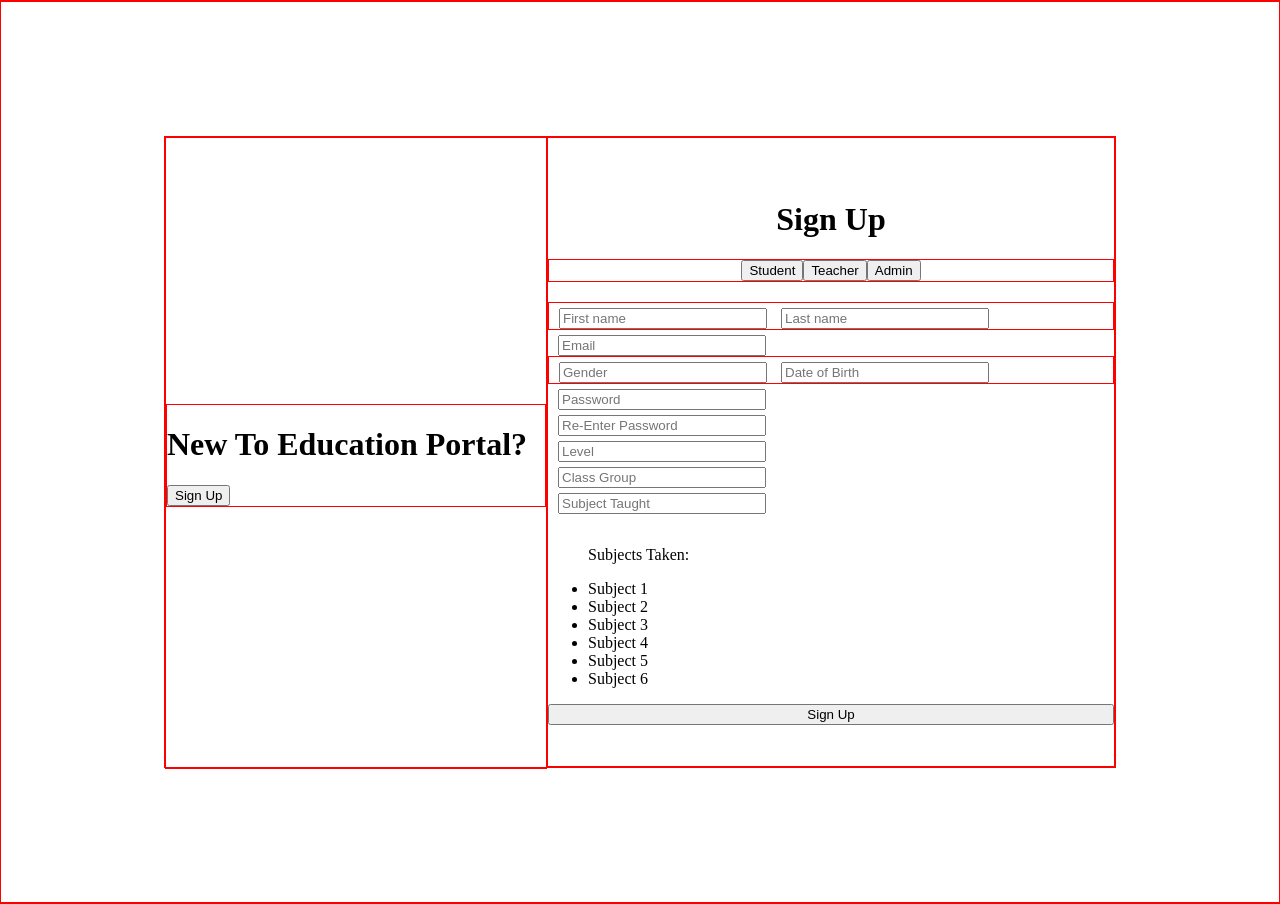
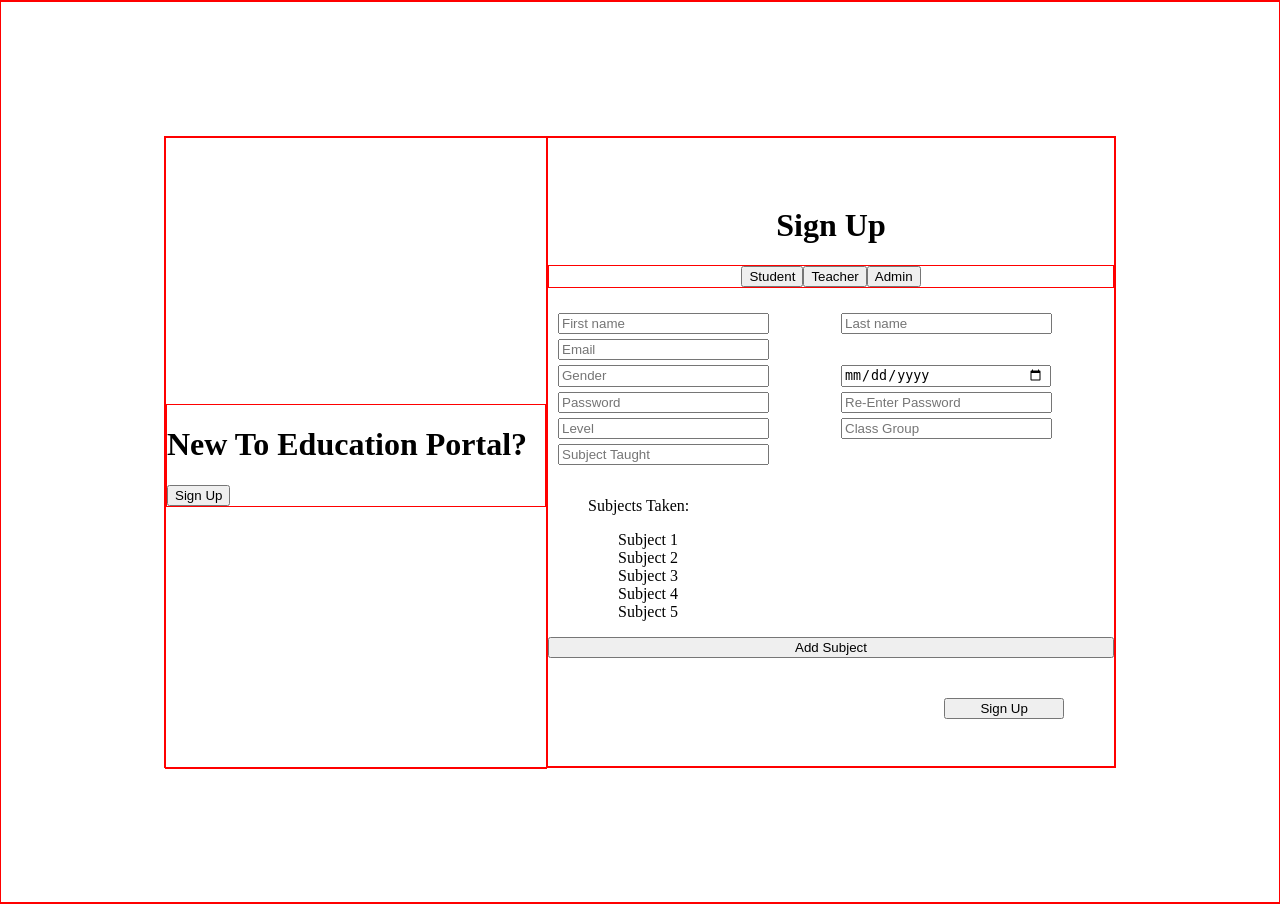
Before and after one commit to Beginner50/Web-Project, a PHP site: page / in a window 1280 px wide. Shown: the part 401-1305 px from the top of the page. Run offline with PHP 8.4, Linux system fonts and the light colour scheme.

Commit message:
Updated index.html

```diff
--- a/source/index.html
+++ b/source/index.html
@@ -34,31 +34,27 @@
                     <button> Admin</button>
                 </div>
                 <form id="signUpForm">
-                    <div id="nameInput">
-                        <input placeholder="First name">
-                        <input placeholder="Last name">
-                    </div>
-                    <input placeholder="Email">
-                    <div id="genderDob">
-                        <input placeholder="Gender">
-                        <input placeholder="Date of Birth">
-                    </div>
-                    <input placeholder="Password">
-                    <input placeholder="Re-Enter Password">
-                    <input class="studentOption" placeholder="Level">
+                    <input placeholder="First name">
+                    <input placeholder="Last name">
+                    <input placeholder="Email" type="email">
+                    <input placeholder="Gender">
+                    <input placeholder="Date of Birth" type="date">
+                    <input placeholder="Password" type="password">
+                    <input placeholder="Re-Enter Password" type="password">
+                    <input class="studentOption" placeholder="Level" type="number" min="1" max="5">
                     <input class="studentOption" placeholder="Class Group">
                     <input class="teacherOption" placeholder="Subject Taught">
-                    <ul class="studentOption">
+                    <ul id="subjectList" class="studentOption">
                         <p class="studentOption">Subjects Taken:</p>
-                        <li> Subject 1</li>
-                        <li> Subject 2</li>
-                        <li> Subject 3</li>
-                        <li> Subject 4</li>
-                        <li> Subject 5</li>
-                        <li> Subject 6</li>
+                        <dt> Subject 1</dt>
+                        <dt> Subject 2</dt>
+                        <dt> Subject 3</dt>
+                        <dt> Subject 4</dt>
+                        <dt> Subject 5</dt>
                     </ul>
                 </form>
-                <button> Sign Up</button>
+                <button> Add Subject</button>
+                <button id="signUpButton"> Sign Up</button>
             </div>
         </div>
     </div>
--- a/source/stylesheets/index.css
+++ b/source/stylesheets/index.css
@@ -8,7 +8,6 @@
 
 input {
     margin-left: 10px;
-    width: 200px;
     margin-top: 5px;
 }
 
@@ -82,11 +81,48 @@
 }
 
 #signUpForm {
-    display: flex;
-    flex-direction: column;
-    justify-items: center;
-    justify-content: center;
+    display: grid;
     margin-top: 20px;
+}
+
+input:nth-child(n) {
+    width: min(200px, 90%);
+    padding-right: 5px;
+}
+
+input:nth-child(2) {
+    grid-column: 2;
+}
+
+input:nth-child(4) {
+    grid-column: 1;
+}
+
+input:nth-child(10) {
+    grid-column: 1;
+    height: fit-content;
+}
+
+#subjectList {
+    grid-column: 1;
+}
+
+#optionalInput {
+    padding-bottom: 5px;
+}
+
+#subjectList dt {
+    margin-left: 30px;
+}
+
+#subjectList button {
+    margin-left: 20px;
+}
+
+#signUpButton {
+    width: min(120px, 26%);
+    margin-top: 40px;
+    margin-left: 70%;
 }
 
 #userTypeSelectionSection {
```
